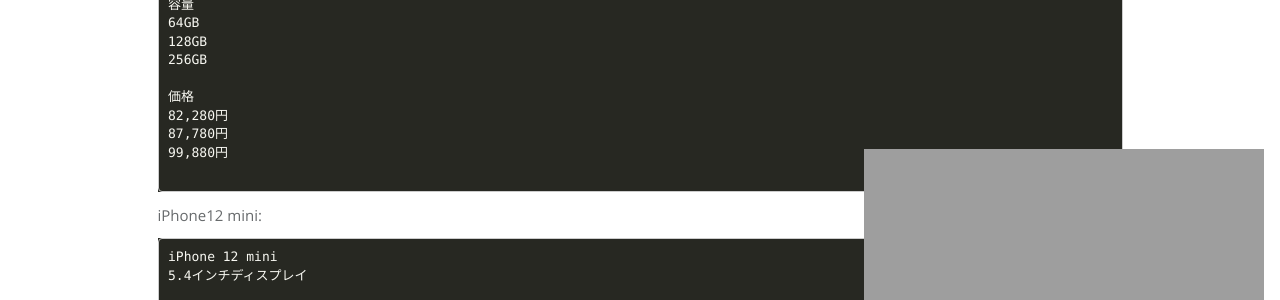
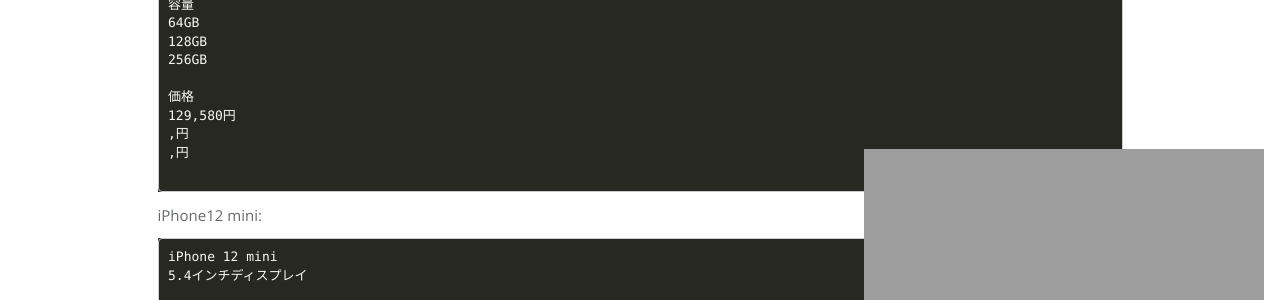
Before and after one commit to takagotch/o23829, a Jekyll site: the page built from _posts/2020-10-21-contracts.md, in a window 1280 px wide and 900 px high, scrolled down 1359 px. Shown: the part 431-731 px from the top of the window. Built offline with Jekyll 4.4.1, drawn with Linux system fonts in a browser that asks for light colours; comment, search, counter and statistics services are not loaded; some of the changed text lies outside the part shown.

Commit message:
Update 2020-10-21-contracts.md

````diff
--- a/_posts/2020-10-21-contracts.md
+++ b/_posts/2020-10-21-contracts.md
@@ -77,9 +77,9 @@
 256GB
 
 価格
-82,280円
-87,780円
-99,880円
+129,580円
+,円
+,円
 
 ```
 
````
